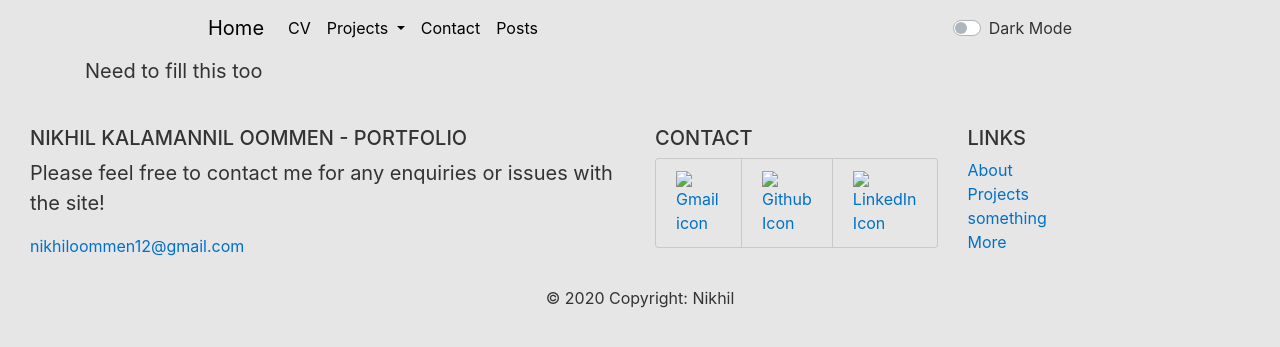
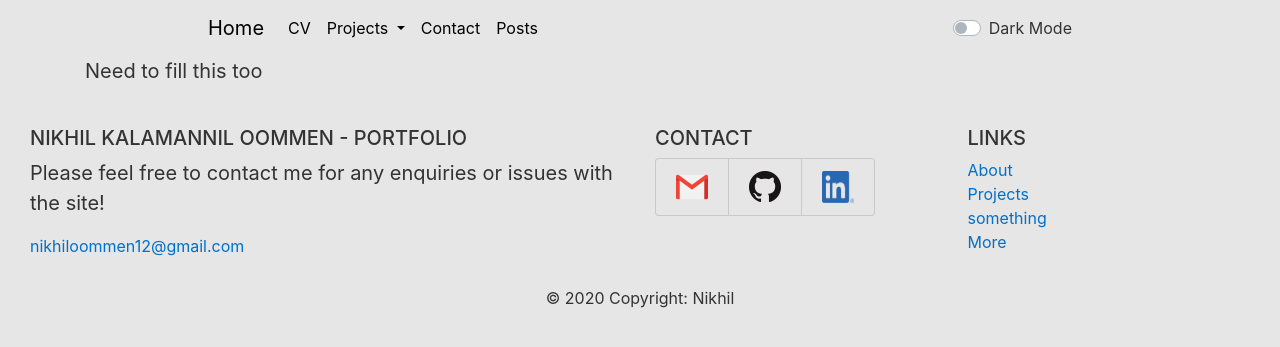
Before and after one commit to Nikhil-KO/Nikhil-KO.github.io, a Jekyll site: the page built from about.md, in a window 1280 px wide. Shown: the top 347 px of the page. Built offline with Jekyll 4.4.1, drawn with Linux system fonts in a browser that asks for light colours.

Commit message:
Add main js and fix path of images

```diff
--- a/_includes/footer.html
+++ b/_includes/footer.html
@@ -1,6 +1,7 @@
 <script src="https://ajax.googleapis.com/ajax/libs/jquery/3.5.1/jquery.min.js"></script>
 <script src="https://cdnjs.cloudflare.com/ajax/libs/popper.js/1.14.7/umd/popper.min.js" integrity="sha384-UO2eT0CpHqdSJQ6hJty5KVphtPhzWj9WO1clHTMGa3JDZwrnQq4sF86dIHNDz0W1" crossorigin="anonymous"></script>
 <script src="https://stackpath.bootstrapcdn.com/bootstrap/4.3.1/js/bootstrap.min.js" integrity="sha384-JjSmVgyd0p3pXB1rRibZUAYoIIy6OrQ6VrjIEaFf/nJGzIxFDsf4x0xIM+B07jRM" crossorigin="anonymous"></script>
+<script src="{{ "/assets/js/main.js" | relative_url }}"></script>
 <script src="{{ "/assets/js/darkMode.js" | relative_url }}"></script>
 
 <!-- Footer -->
@@ -37,13 +38,13 @@
 			<h5 class="text-uppercase">Contact</h5>
 			<ul class="list-group list-group-horizontal">
 				<li class="list-group-item"> <a href="mailto:nikhiloommen12@gmail.com">
-					<img src="assets/images/gmail.png" class="footerSocialIcons" alt="Gmail icon">
+          <img src="{{ "/assets/images/gmail.png" | relative_url }}" class="footerSocialIcons" alt="Gmail icon">
 				</a></li>
 				<li class="list-group-item"> <a href="https://github.com/Nikhil-KO">
-					<img src="assets/images/githubIcon.png" class="footerSocialIcons" alt="Github Icon">
+					<img src="{{ "/assets/images/githubIcon.png" | relative_url }}" class="footerSocialIcons" alt="Github Icon">
 				</a></li>
 				<li class="list-group-item"> <a href="https://www.linkedin.com/in/nikhil-kalamannil/">
-					<img src="assets/images/linkedinIcon.png" class="footerSocialIcons" alt="LinkedIn Icon">
+					<img src="{{ "/assets/images/linkedinIcon.png" | relative_url }}" class="footerSocialIcons" alt="LinkedIn Icon">
 				</a> </li>
 			</ul>
 
```
